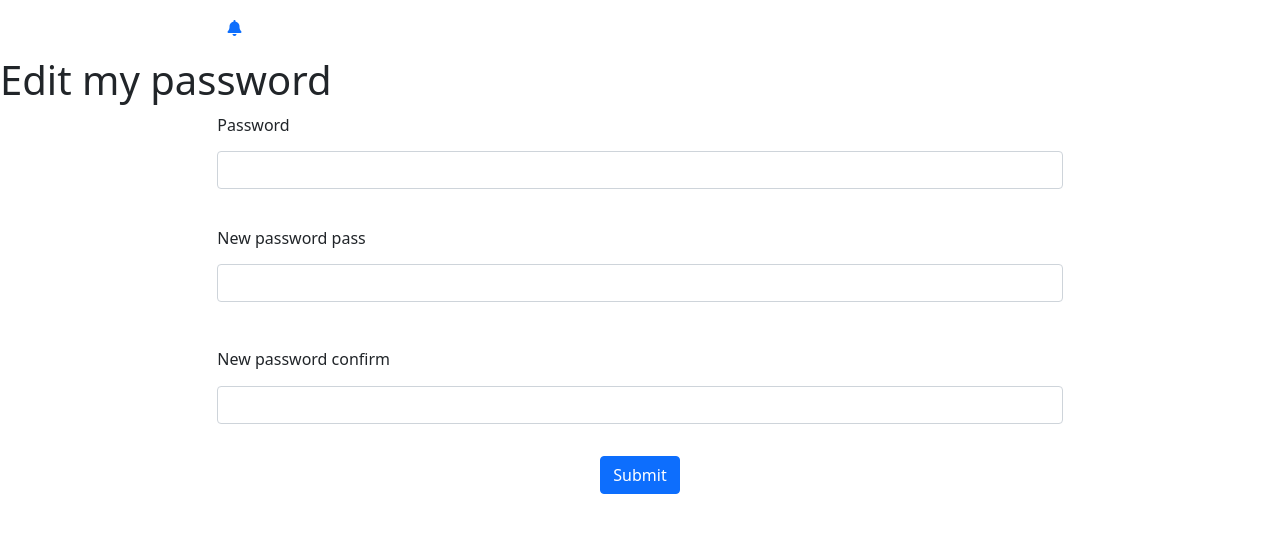
After one commit to LassalleJ/WCS-2022-09-PHP-Bordeaux-checkpoint-4, a Symfony app: template templates/user/modify-password.html.twig in a window 1280 px wide. The commit adds this page. Shown: the top 533 px of the page. Run offline with Twig, Linux system fonts and the light colour scheme; the template is opened without the code that fills it, so the values that code supplies are empty; form fields are guessed from the names that the template uses; some libraries are stand-ins or nearby versions.

Commit message:
added the method and view to update profile and password

```diff
--- a/assets/styles/app.scss
+++ b/assets/styles/app.scss
@@ -14,6 +14,7 @@ $main-title: #8d6f23;
 @import 'groupDetails.scss';
 @import 'notification.scss';
 @import 'user.scss';
+@import 'editUser.scss';
 
 body {
   background-color: $main-background;
--- /dev/null
+++ b/assets/styles/editUser.css
@@ -0,0 +1,3 @@
+
+
+/*# sourceMappingURL=editUser.css.map */
--- a/src/Controller/UserController.php
+++ b/src/Controller/UserController.php
@@ -137,7 +137,7 @@ class UserController extends AbstractController
             }
         }
 
-        return $this->renderForm('user/ModifyPassword.html.twig', ['form' => $form, 'user' => $user]);
+        return $this->render('user/modify-password.html.twig', ['form' => $form->createView(), 'user' => $user]);
     }
 
     #[Route('/{id}', name: 'app_user_delete', methods: ['POST'])]
--- a/templates/_navbar-connected.html.twig
+++ b/templates/_navbar-connected.html.twig
@@ -15,6 +15,8 @@
         <div class="collapse navbar-collapse" id="navbarNavAltMarkup">
             <div class="navbar-nav">
                 <a class="nav-link" href="{{ path('app_user_show', {id:app.user.id}) }}">My profile</a>
+                <a class="nav-link" href="{{ path('app_user_edit', {id:app.user.id}) }}">Edit profile</a>
+                <a class="nav-link" href="{{ path('app_user_modifyPassword', {id:app.user.id}) }}">Modify password</a>
                 <a class="nav-link" href="{{ path('app_logout') }}">Log out</a>
             </div>
         </div>
--- a/templates/user/_form.html.twig
+++ b/templates/user/_form.html.twig
@@ -1,4 +1,4 @@
 {{ form_start(form) }}
     {{ form_widget(form) }}
-    <button class="btn">{{ button_label|default('Save') }}</button>
+    <button class="btn btn-primary">{{ button_label|default('Save') }}</button>
 {{ form_end(form) }}
--- /dev/null
+++ b/templates/user/modify-password.html.twig
@@ -0,0 +1,44 @@
+{% extends 'base.html.twig' %}
+
+{% block title %}{{ app.user.username }} - Edit{% endblock %}
+
+{% block body %}
+    {% include '_navbar-connected.html.twig' %}
+    <h1 class="edit-title">Edit my password</h1>
+    {{ form_start(form) }}
+    <div class="row pt-1">
+        <div class="col-8 mb-3 mx-auto">
+            <div>
+                {{ form_errors(form.password) }}
+                <h6>{{ form_label(form.password) }}</h6>
+                {{ form_widget(form.password, { attr : { class : "form-control mb-2"}}) }}
+            </div>
+        </div>
+        <div class="col-8 mb-3 mx-auto">
+
+            <p class="text-muted">
+            <div>
+                {{ form_errors(form.newPassword.pass) }}
+                <h6>{{ form_label(form.newPassword.pass) }}</h6>
+                {{ form_widget(form.newPassword.pass, { attr : { class : "form-control mb-2"}}) }}
+            </div>
+            </p>
+        </div>
+        <div class="col-8 mb-3 mx-auto">
+
+            <p class="text-muted">
+            <div>
+                {{ form_errors(form.newPassword.confirm) }}
+                <h6>{{ form_label(form.newPassword.confirm) }}</h6>
+                {{ form_widget(form.newPassword.confirm, { attr : { class : "form-control mb-2"}}) }}
+            </div>
+            </p>
+        </div>
+
+    </div>
+    <div class="align-password-button">
+    <div class="d-flex justify-content-center align-items-center">
+        {{ form_row(form.submit, {'attr': {'class': 'btn btn-primary'}}) }}
+        {{ form_end(form) }}
+    </div>
+{% endblock %}
```
Also changed, not shown: assets/styles/app.css (+11 -0 lines), assets/styles/editUser.scss (added, +10 -0 lines), src/Form/UserType.php (+58 -5 lines), templates/user/edit.html.twig (+23 -5 lines), templates/user/show.html.twig (+7 -10 lines), 2 other files.
